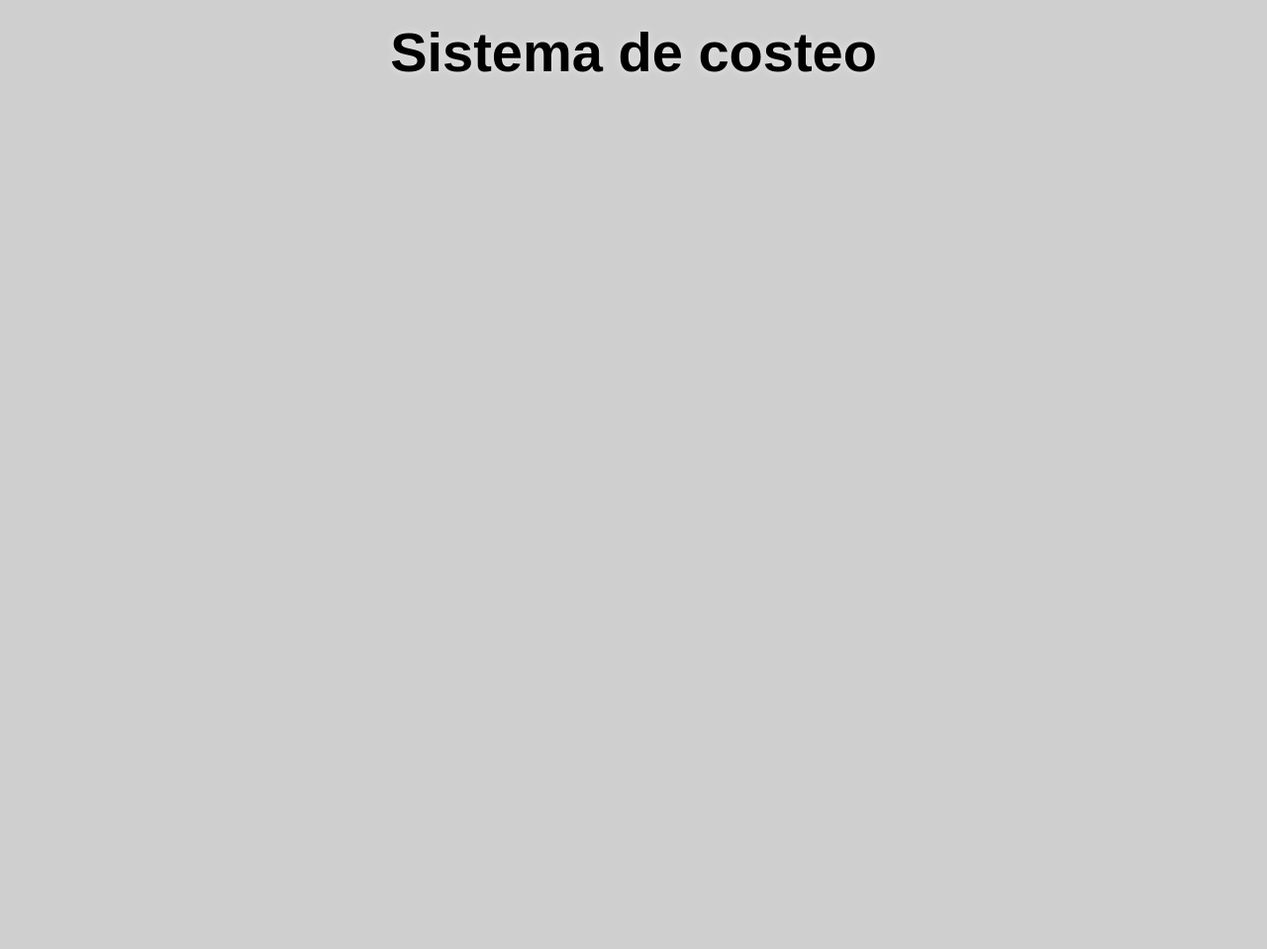
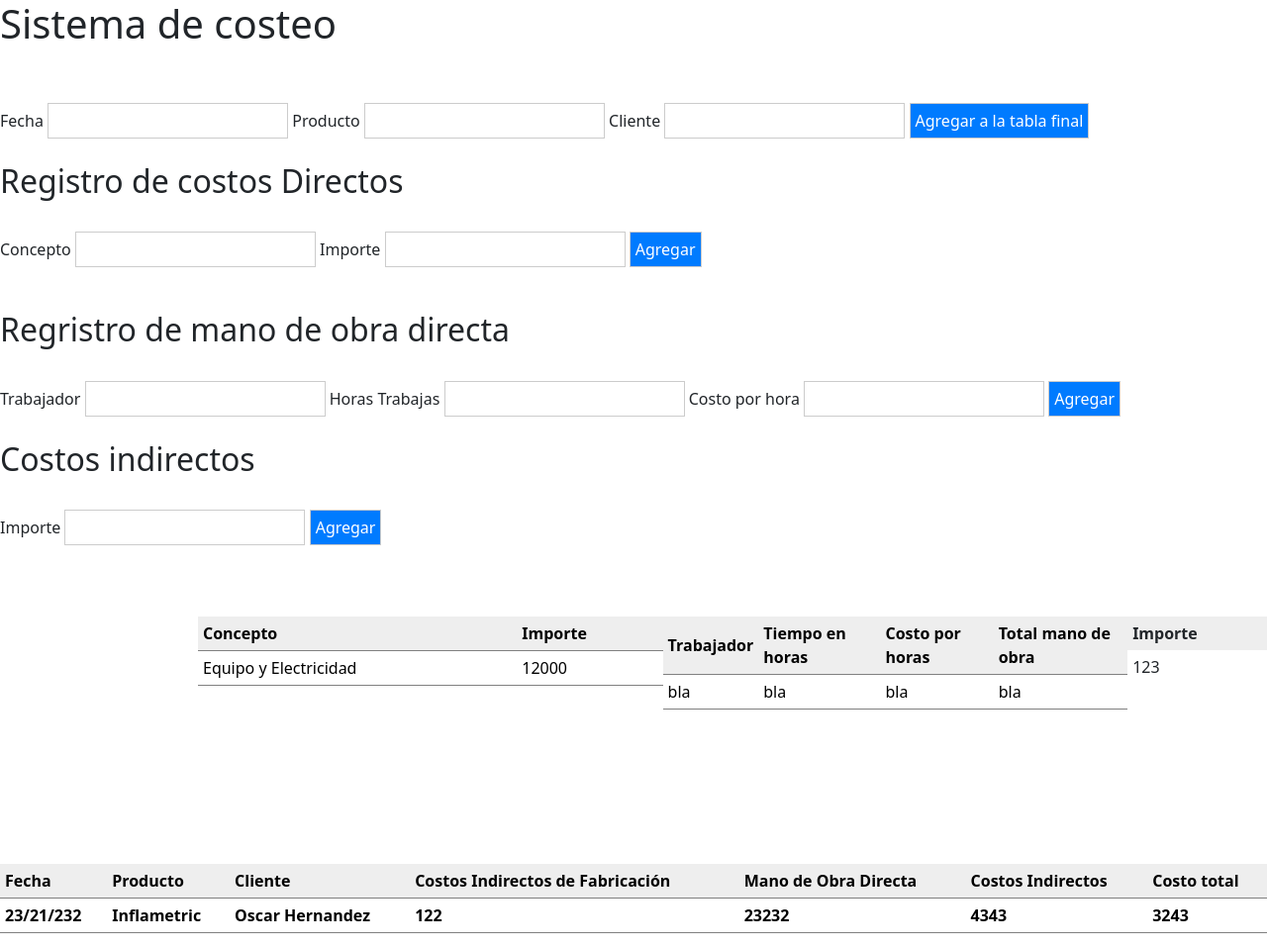
Before and after one commit to jjorge10/SistemaContable, a Django app: page /Sistemacosteo/ in a window 1280 px wide. Shown: the whole page at 99% size. Before the commit the page ends 73 px from the top, so only its background shows below. Run offline with Django 4.2, Linux system fonts and the light colour scheme.

Commit message:
Costeo Vista y modelos creados

```diff
--- a/CustomCode/static/css/sistemaCosteo.css
+++ b/CustomCode/static/css/sistemaCosteo.css
@@ -1,34 +1,74 @@
-*{
-    margin: 0;
-    padding: 0;
+body {
+  font-family: sans-serif;
+  background-color: #fff;
 }
 
-/*body {
-    background-image: url("https://www.evolve-it.com.mx/wp-content/uploads/2016/11/sistemas-contables-3-3.jpg");
-    background-position: center;
-    background-repeat: no-repeat;
-    background-size: contain;
-
-  }
-  */
-
-  body{
-  background-color: #cfcfcf;
-  }
-
-h1{
-    font-family: Arial, Helvetica, sans-serif;
-    font-weight: bold;
+.contenedor {
+  width: 960px;
+  margin: 0 auto;
 }
 
+.titulo {
+  text-align: center;
+  margin-bottom: 20px;
+}
 
+.form {
+  margin-bottom: 20px;
+}
 
-.titulo {
-    font-family: "Open Sans", sans-serif;
-    font-size: 28px;
-    font-weight: bold;
-    padding: 20px;
-    text-align: center;
-    color: rgb(0, 0, 0);
-    text-shadow: 0 0 10px rgba(255, 255, 255, 0.5);
-  }
+.tablas-costos {
+  display: flex;
+  justify-content: space-between;
+}
+
+.tabla-costos-directos {
+  width: 30%;
+  margin-left: 200px !important;
+}
+
+.tabla-mano-de-obra {
+  width: 40%;
+}
+
+.tabla-costos-indirectos {
+  width: 30%;
+}
+
+.tabla-final {
+  width: 100%;
+  margin-top: 20px;
+}
+
+table {
+  border-collapse: collapse;
+  width: 100%;
+}
+
+th, td {
+  border: 1px solid black;
+  padding: 5px;
+}
+
+th {
+  background-color: #eee;
+}
+
+.tabla-final th, .tabla-final td {
+  font-weight: bold;
+}
+
+input, button {
+  border: 1px solid #ccc;
+  padding: 5px;
+}
+
+button {
+  background-color: #007bff;
+  color: #fff;
+  cursor: pointer;
+}
+
+button:hover {
+  background-color: #0069d9;
+}
--- a/CustomCodeSolutions/admin.py
+++ b/CustomCodeSolutions/admin.py
@@ -1,6 +1,9 @@
 from django.contrib import admin
-from .models import Transacciones
+from .models import Transacciones, Costos_Directos, CostosIndirectos,Mano_de_Obra
 
 # Register your models here.
 
 admin.site.register(Transacciones)
+admin.site.register(Costos_Directos)
+admin.site.register(CostosIndirectos)
+admin.site.register(Mano_de_Obra)
--- a/CustomCodeSolutions/templates/CustomCodeSolutions/sistemaCosteo.html
+++ b/CustomCodeSolutions/templates/CustomCodeSolutions/sistemaCosteo.html
@@ -6,13 +6,141 @@
     <title>Sistema contable</title>
     {% load static %}
     <link rel="stylesheet" href='{% static "css/sistemaCosteo.css" %}'>
+    <link href="https://cdn.jsdelivr.net/npm/bootstrap@5.3.2/dist/css/bootstrap.min.css" rel="stylesheet" integrity="sha384-T3c6CoIi6uLrA9TneNEoa7RxnatzjcDSCmG1MXxSR1GAsXEV/Dwwykc2MPK8M2HN" crossorigin="anonymous">
 </head>
 <body>
-    <div class="contenedor">
-        <div class="titulo">
+
+    <div class="contenedo">
+        <div class="titul">
             <h1>Sistema de costeo</h1>
         </div>
+        <br>
+        <br>
+        <div class="form">
+        <form action="" method=post>
+            <div class="fecha-producto-cliente">
+            {% csrf_token %}
+            <label for="fecha-ex">Fecha</label>
+            <input type="text" id="fecha-ex" name="fecha-ex">
+            <label for="producto">Producto</label>
+            <input type="text" name="producto" id="producto">
+            <label for="cliente">Cliente</label>
+            <input type="text" name="cliente" id="cliente">
+            <button>Agregar a la tabla final</button>
+            </div>
+         <br>
+            <h2>Registro de costos Directos</h2>
+            <br>
+            <div class="costos-directos">
+            <label for="concepto">Concepto</label>
+            <input type="text" name="concepto" id="concepto">
+            <label for="importe">Importe</label>
+            <input type="text" name="importe" id=""importe>
+           <button>Agregar</button>
+            </div>
+        </div>
+            <br>
+            <h2>Regristro de mano de obra directa</h2>
+            <br>
+            <div class="mano-de-obra">
+            <label for="trabajador">Trabajador</label>
+            <input type="trabajador" name="trabajador" id="trabajador">
+            <label for="horas-trabajadas">Horas Trabajas</label>
+            <input type="trabajador" name="horas-trabajadas" id="horas-trabajadas">
+            <label for="costo-hora">Costo por hora</label>
+            <input type="trabajador" name="costo-hora" id="costo-hora">
+            <button>Agregar</button>
+         </div>
+            <br>
+            <div class="costos-indirectos"></div>
+            <h2>Costos indirectos</h2>
+            <br>
+            <label for="importe">Importe</label>
+            <input type="text" name="importe" id="importe">
+            <button>Agregar</button>
+            </div>
+        </form>
+        <br>
+        <br>
+        <br>
+<div class="tablas-costos">
+    <br>
+    <h3></h3>
+    <div class="tabla-costos-directos table table-striped">
+          <table>
+            <tr>
+                <th>Concepto</th>
+                <th>Importe</th>
+            </tr>
+            <tr>
+                <td>Equipo y Electricidad</td>
+                <td>12000</td>
+            </tr>
+
+          </table>
     </div>
 
+    <div class="tabla-mano-de-obra table table-striped">
+            <table>
+                <tr>
+                    <th>Trabajador</th>
+                    <th>Tiempo en horas</th>
+                    <th>Costo por horas</th>
+                    <th>Total mano de obra</th>
+                </tr>
+                <tr>
+                    <td>bla</td>
+                    <td>bla</td>
+                    <td>bla</td>
+                    <td>bla</td>
+                </tr>
+            </table>
+    </div>
+    <div class="tabla-costos-indirectos table-striped">
+        <table>
+            <tr>
+                <th>Importe</th>
+            </tr>
+            <tr>
+                <td>123</td>
+            </tr>
+        </table>
+        <br>
+    </div>
+</div>
+<br>
+<br>
+<br>
+<br>
+      <div class="tabla-final table table-striped">
+        <br>
+        <table>
+            <tr>
+                <th>Fecha</th>
+                 <th>Producto</th>
+                 <th>Cliente</th>
+                 <th>Costos Indirectos de Fabricación</th>
+                 <th>Mano de Obra Directa</th>
+                 <th>Costos Indirectos</th>
+                 <th>Costo total</th>
+            </tr>
+            <tr>
+                <td>23/21/232</td>
+                <td>Inflametric</td>
+                <td>Oscar Hernandez</td>
+                <td>122</td>
+                <td>23232</td>
+                <td>4343</td>
+                <td>3243</td>
+            </tr>
+
+        </table>
+    </div>
+</div>
+
+    </div>
+    <script src="https://cdn.jsdelivr.net/npm/bootstrap@5.3.2/dist/js/bootstrap.bundle.min.js" integrity="sha384-C6RzsynM9kWDrMNeT87bh95OGNyZPhcTNXj1NW7RuBCsyN/o0jlpcV8Qyq46cDfL" crossorigin="anonymous"></script>
+    <script src="https://cdn.jsdelivr.net/npm/@popperjs/core@2.11.8/dist/umd/popper.min.js" integrity="sha384-I7E8VVD/ismYTF4hNIPjVp/Zjvgyol6VFvRkX/vR+Vc4jQkC+hVqc2pM8ODewa9r" crossorigin="anonymous"></script>
+    <script src="https://cdn.jsdelivr.net/npm/bootstrap@5.3.2/dist/js/bootstrap.min.js" integrity="sha384-BBtl+eGJRgqQAUMxJ7pMwbEyER4l1g+O15P+16Ep7Q9Q+zqX6gSbd85u4mG4QzX+" crossorigin="anonymous"></script>
 </body>
 </html>
--- a/CustomCodeSolutions/views.py
+++ b/CustomCodeSolutions/views.py
@@ -1,6 +1,7 @@
 from django.shortcuts import render
 from .models import Transacciones
 from django.http.response import JsonResponse
+from .models import Costos_Directos,CostosIndirectos, Mano_de_Obra
 
 
 # Create your views here.
@@ -24,4 +25,8 @@
     return render(request,'CustomCodeSolutions/estadosFinancieros.html')
 
 def SistemaCosteo(request):
+    costos_directos = Costos_Directos.objects.all()
+    mano_de_obra = Mano_de_Obra.objects.all()
+    costos_indirectos = CostosIndirectos.objects.all()
+
     return render(request,'CustomCodeSolutions/sistemaCosteo.html')
```
Also changed, not shown: CustomCodeSolutions/models.py (+31 -0 lines), CustomCodeSolutions/migrations/0002_costos_directos_costosindirectos_mano_de_obra.py (added), CustomCodeSolutions/migrations/0003_alter_costos_directos_table_and_more.py (added), db.sqlite3.
